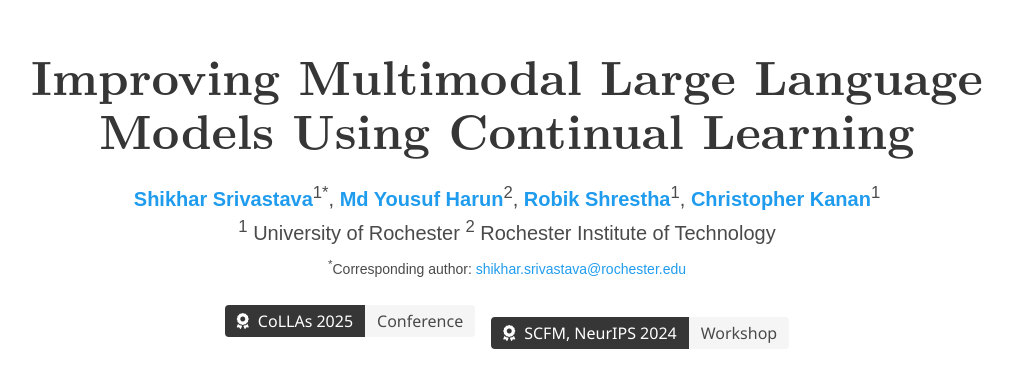
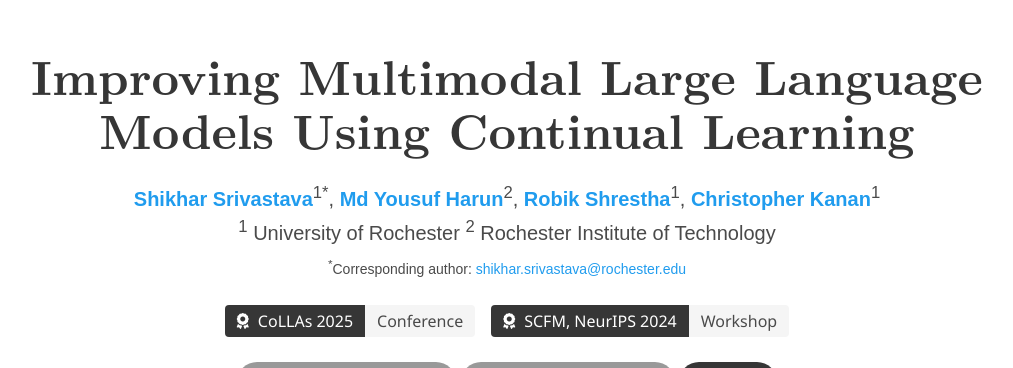
Before and after one commit to shikhar-srivastava/cl-for-improving-mllms, a plain HTML site: page index.html in a window 1280 px wide. Shown: the top 368 px of the page, without its empty margins (133-1146 px from the left). Drawn offline with nearby package versions, Linux system fonts and the light colour scheme; some icons are missing; a web font is replaced by a local one.

Commit message:
alignment

```diff
--- a/index.html
+++ b/index.html
@@ -84,15 +84,15 @@
             </span>
           </div>
 
-          <div class="is-flex is-justify-content-center is-flex-wrap-wrap" style="gap: 1rem; margin-top: 1.5rem;">
-            <div class="tags has-addons">
+                     <div class="is-flex is-justify-content-center is-align-items-center" style="gap: 1rem; margin-top: 1.5rem; flex-wrap: wrap;">
+             <div class="tags has-addons" style="margin: 0;">
                <span class="tag is-dark is-medium">
                  <span class="icon"><i class="fas fa-award"></i></span>
                  <span>CoLLAs 2025</span>
                </span>
                <span class="tag is-light is-medium">Conference</span>
              </div>
-            <div class="tags has-addons">
+             <div class="tags has-addons" style="margin: 0;">
                <span class="tag is-dark is-medium">
                  <span class="icon"><i class="fas fa-award"></i></span>
                  <span>SCFM, NeurIPS 2024</span>
```
Lines whose indentation alone changed are shown as unchanged.
